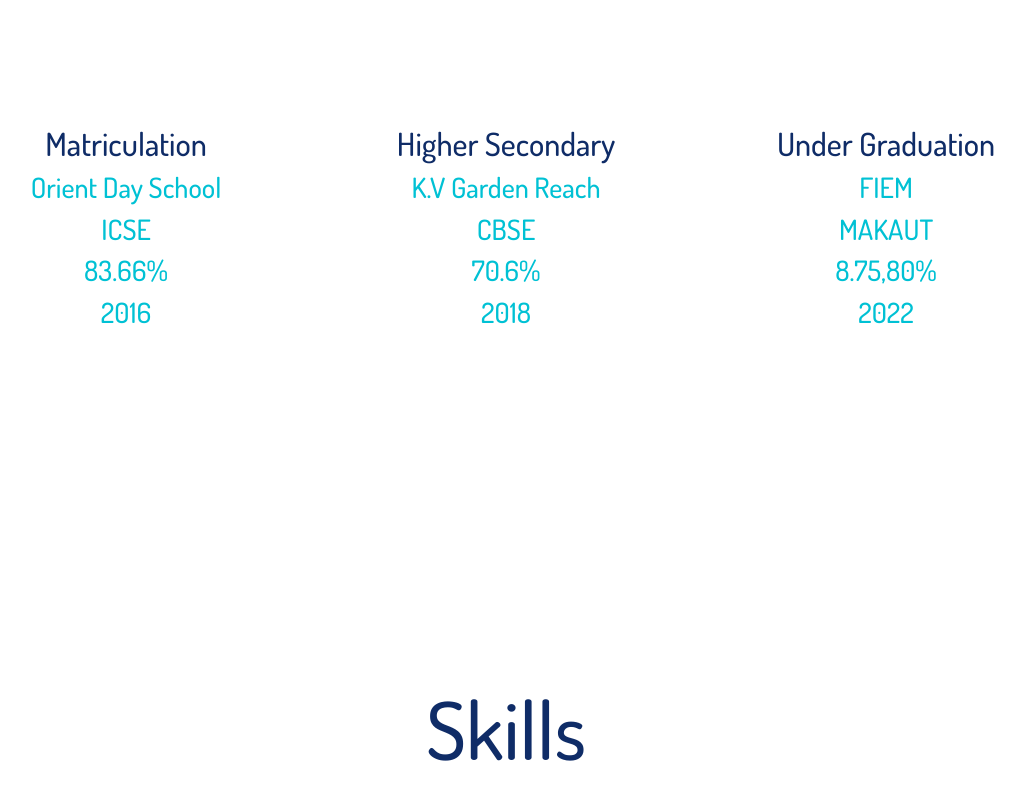
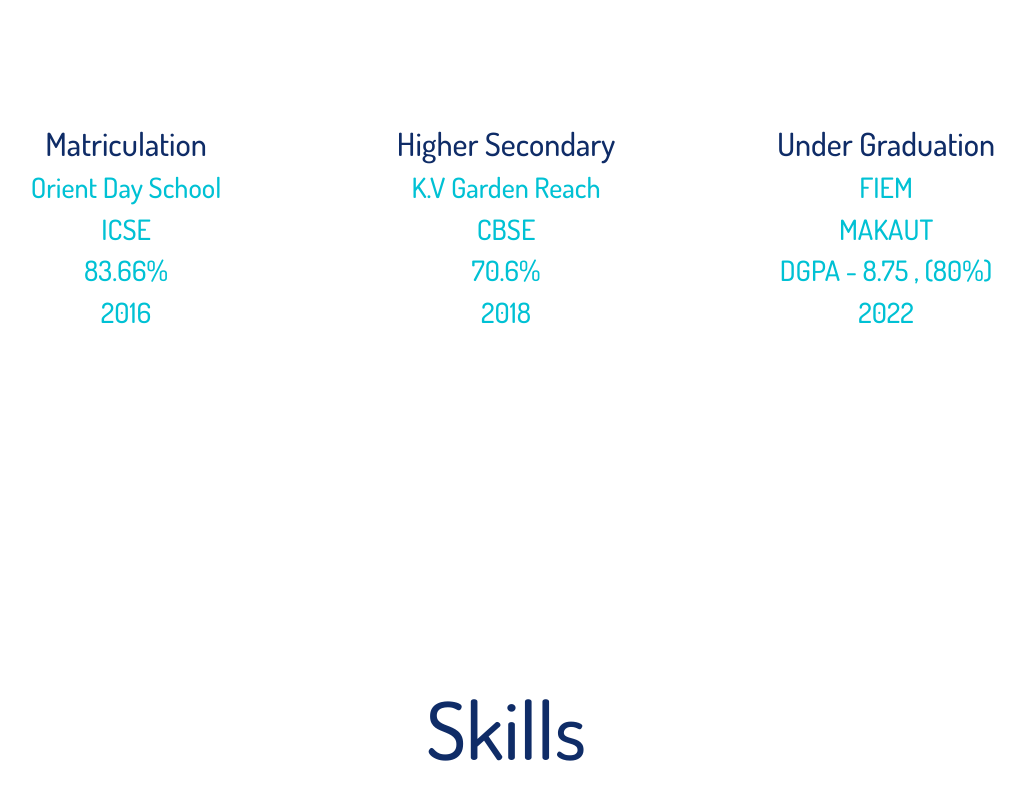
Before and after one commit to sayantanD1999/React-Portfolio, a React (Create React App) app: page / in a window 1280 px wide. Shown: the part 2053-2853 px from the top of the page, without its empty margins (134-1159 px from the left). Built offline with nearby package versions, Linux system fonts and the light colour scheme.

Commit message:
update build for gh-pages

```diff
--- a/src/Components/Education.js
+++ b/src/Components/Education.js
@@ -80,7 +80,7 @@
                     MAKAUT
                   </h3>
                   <h3 data-aos="fade-up" data-aos-duration="2000">
-                    8.75,80%
+                    DGPA - 8.75 , (80%)
                   </h3>{" "}
                   <h3 data-aos="fade-up" data-aos-duration="2000">
                     2022
```
